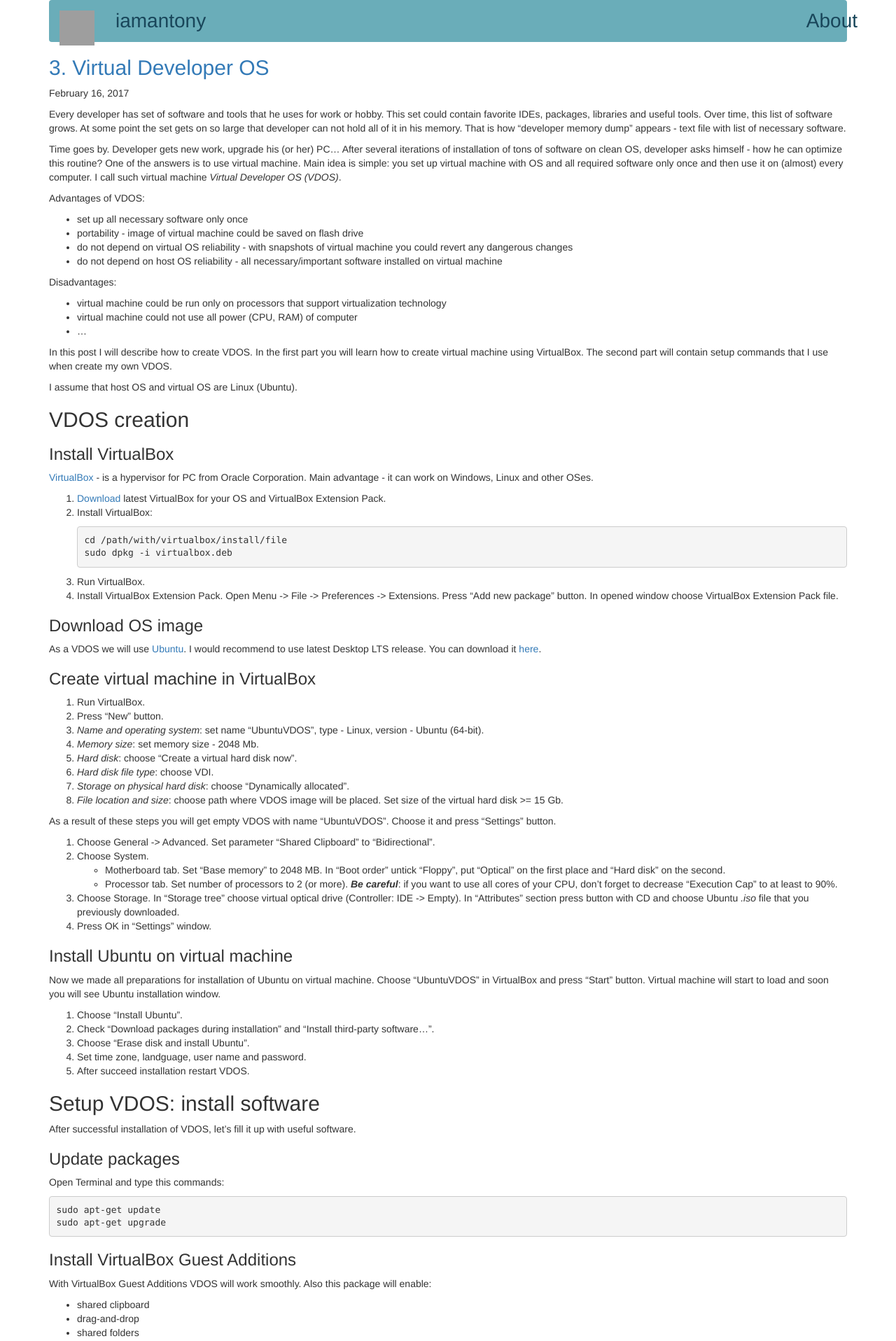
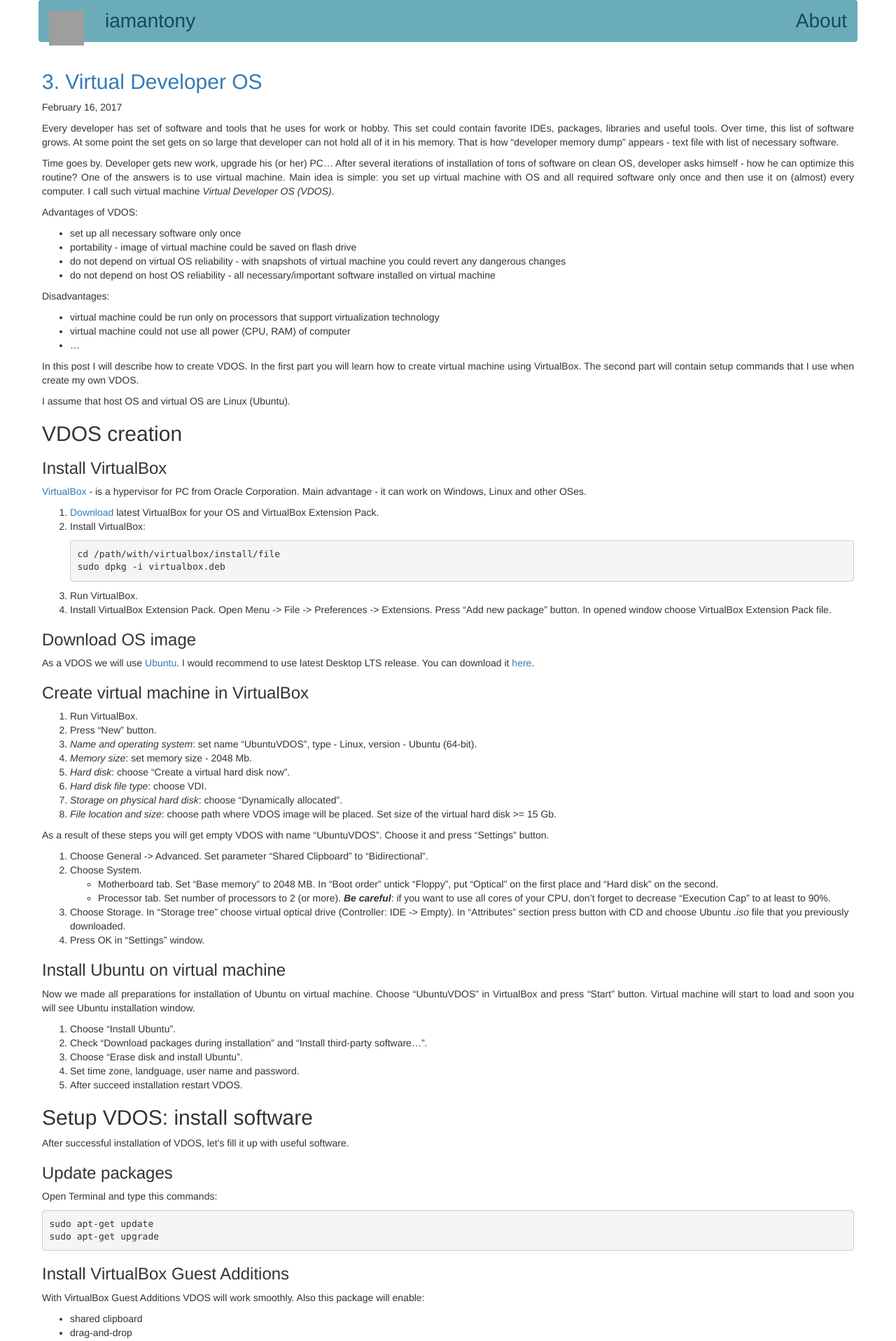
Before and after one commit to iamantony/iamantony.github.io, a Jekyll site: the page built from _posts/2017-02-16-virtual-developer-os.md, in a window 1280 px wide. Shown: the top 1916 px of the page at 70% size. Built offline with Jekyll 4.4.1, drawn with Linux system fonts in a browser that asks for light colours; nearby versions of some CDN libraries; grey boxes are pictures that could not be loaded.

Commit message:
Fix style for default.html and post.html

```diff
--- a/_includes/page/header.html
+++ b/_includes/page/header.html
@@ -7,7 +7,7 @@
         </a>
         <ul class="nav nav-pills nav-justified">
           <li>
-            <a class="navbar-left" href="">iamantony</a>
+            <a class="navbar-left" href="/">iamantony</a>
           </li>
           <li>
             <a class="navbar-right" href="/about.html">About</a>
--- a/_layouts/default.html
+++ b/_layouts/default.html
@@ -10,11 +10,11 @@
       <div class="row">
         {% include page/header.html %}
         <div class="row">
-          <ol>
+          <ol class="posts-list">
             {% for post in site.posts offset: 0 %}
             {% capture reverse_index %}{{ forloop.length | minus:forloop.index | plus:1 }}{% endcapture %}
-            <li type="1" value="{{ reverse_index }}">
-              <h2><a href="{{ post.url }}">{{ post.title }}</a></h2>
+            <li type="1">
+              <h2><a href="{{ post.url }}">{{ reverse_index }}. {{ post.title }}</a></h2>
               <p class="post-info">{{ post.date | date: "%B %e, %Y" }}</p>
               {{ post.excerpt }}
             </li>
--- a/_layouts/post.html
+++ b/_layouts/post.html
@@ -6,17 +6,17 @@
     {% include page/includes.html %}
   </head>
   <body>
-      <div class="container">
-          {% include page/header.html %}
-          <div class="post">
-              <div class="section section-post-meta post">
-                  <h2><a href="{{ page.url }}">{{ page.number }}. {{ page.title }}</a></h2>
-                  <p class="meta">
-                      {{ page.date | date: "%B %e, %Y" }}
-                  </p>
-              </div>
-              {{ page.content }}
+    <div class="container">
+      <div class="row">
+        {% include page/header.html %}
+        <div class="row post">
+          <div class="section section-post-meta">
+            <h2><a href="{{ page.url }}">{{ page.number }}. {{ page.title }}</a></h2>
+            <p class="meta">{{ page.date | date: "%B %e, %Y" }}</p>
           </div>
+          {{ page.content }}
+        </div>
       </div>
+    </div>
   </body>
 </html>
--- a/assets/css/main.css
+++ b/assets/css/main.css
@@ -8,7 +8,7 @@
     font-family: Arial, Helvetica, sans-serif;
 }
 
-/* Header styles */
+/* === Header styles === */
 header > nav.navbar {
     border: none;
     background-color: rgb(106, 173, 185);
@@ -28,414 +28,26 @@ header div.navbar-header {
     color: rgb(10, 55, 75);
 }
 
-/*[class^="icon-"], [class*=" icon-"] {
-    background-image: none;
+/* TODO: top-border style */
+
+/* === Styles for content section: list of posts === */
+div.row ol.posts-list {
+    padding: 0 20px;
 }
 
-.btn-small [class^="icon-"] {
-margin-top: -1px;
+div.row ol.posts-list li {
+    list-style: none;
 }
 
-.btn [class^="icon-"] {
-    margin-top:2px;
+div.row ol.posts-list li p {
+    text-align: justify;
 }
 
-a {
-    color: #005580;
+/* === Styles for content section: post === */
+div.post {
+    padding: 0 20px;
 }
 
-
-blockquote {
-    border-color: #ddd;
-    opacity:0.8;
-    font-style: italic;
+div.post p {
+    text-align: justify;
 }
-
-.addthis_toolbox {
-    position:absolute;
-    margin-top:70px;
-}
-
-body {
-    margin-bottom: 60px;
-    padding-top:60px;
-}
-
-.container {
-    position:relative;
-}
-
-#logo {
-    position:absolute;
-    background: url('https://secure.gravatar.com/avatar/fd3afc62552a715f5cb8ec2554dd4a89?s=100') transparent no-repeat top left;
-    width:100px;
-    height:100px;
-    top: 0px;
-}
-
-.hero-unit {
-    padding-top: 0px;
-    margin-bottom: 0px;
-    font-size: 13px;
-    line-height: 18px;
-    color: #333;
-    background-color: white;
-}
-
-.hero-unit p {
-    font-size: 18px;
-    font-weight: 200;
-    line-height: 27px;
-    color: inherit;
-}
-
-.hero-unit h1 {
-    font-size: 50px;
-    margin-bottom:20px;
-}
-
-.hero-unit h1 a {
-    color:#333;
-}
-
-.hero-unit h1 a:hover {
-    color:#333;
-    text-decoration: none;
-}
-
-.hero-unit #tweet {
-    opacity:0;
-    height:60px;
-    font-size: 14px;
-}
-
-.well {
-    padding: 10px;
-}
-
-.hero-unit #twitter-status .icon-twitter {
-    color: #08C;
-    text-shadow: 0 -1px 0 rgba(0, 0, 0, 0.25);
-    width: auto;
-    height: 70px;
-    float: left;
-    font-size: 58px;
-    display: inline-block;
-    margin: 0 10px 20px 0;
-}
-
-.hero-unit #tweet .time {
-    opacity:0.4;
-}
-
-.hero-unit #site-header-text {
-    padding-left:120px;
-}
-
-.post .section {
-    font-size: 120%;
-}
-
-.post .section,
-.post .section ul li p {
-    line-height: 160%;
-}
-
-body.home .post {
-
-}
-
-code {
-    color: #333333;
-}
-
-.post .section {
-    padding-right: 60px;
-}
-
-.sidebar h2 {
-    background-color: #005580;
-    color: white;
-    text-shadow: 0 -1px 0 rgba(0, 0, 0, 0.25);
-    border-radius: 6px;
-    padding: 0px 10px;
-    margin-bottom: 10px;
-
-    font-size:16px;
-}
-
-.sidebar h2 i {
-    width: auto;
-    height: auto;
-
-    font-size:16px;
-    line-height: 16px;
-
-    margin-right:4px;
-}
-
-.newsletter form label {
-    display:none;
-}
-
-.newsletter #email {
-    width: 70%;
-    margin: 0;
-}
-
-.post {
-    position:relative;
-}
-
-.indicator-icon {
-    width: auto;
-    height: auto;
-    position: absolute;
-    left: -20px;
-    font-size: 50px;
-}
-
-.comment-icon {
-    width: auto;
-    height: auto;
-    position: absolute;
-    left: -20px;
-    font-size: 50px;
-    color:#005580;
-}
-
-.post h2 a {
-    display:block;
-}
-
-.post h2 a:hover i {
-    text-decoration: none;
-}
-
-.section-post-meta .meta {
-    opacity:0.4;
-}
-
-.newer-older {
-    margin-top: 20px;
-    margin-bottom: -20px;
-}
-
-.newer-older a:hover i {
-    text-decoration: none;
-}
-
-.newer-older a i {
-    font-size: 40px;
-    width: 30px;
-    height:40px;
-}
-
-.newer-older a {
-    position:absolute;
-    opacity:0.6;
-    width:43%;
-}
-
-.newer-older a:hover {
-    opacity:1;
-}
-
-.newer-older .newer {
-    left:60px;
-    text-align: left;
-}
-
-.newer-older .older {
-    right:60px;
-    text-align: right;
-}
-
-.newer-older .newer i {
-    margin-right:10px;
-    float:left;
-}
-
-.newer-older .older i {
-    margin-left:10px;
-    float:right;
-}
-
-ul.listless {
-    list-style: none;
-    margin:0;
-}
-
-ul.listless li {
-    margin:16px 0;
-}
-
-.comments {
-    margin-top:80px;
-}
-
-.post p {
-    margin: 0 0 18px;
-}
-
-ul.repository-list {
-    list-style: none;
-    margin: 0;
-}
-
-ul.repository-list li {
-    margin: 10px 0;
-}
-
-ul.repository-list li a.build-status {
-    display:inline-block;
-    margin-left:6px;
-}
-
-body.illustration {
-
-}
-
-body.illustration .image {
-    width:100%;
-    display:block;
-}
-
-.post .illustration {
-    width:100%;
-    margin-bottom:40px;
-}
-
-.post .illustration span,
-.post .illustration a {
-    height:300px;
-    display:block;
-    background-color:transparent;
-    background-repeat: no-repeat;
-    background-position: 50% 30%;
-}
-
-.post .illustration a i {
-    width: auto;
-    height: auto;
-    font-size: 100px;
-    line-height: 100px;
-    margin: 100px 0 0 286px;
-    color: white;
-    opacity: 0.4;
-}
-
-.post .illustration a:hover {
-    text-decoration: none;
-}
-
-.post .illustration a:hover i {
-    opacity:0.8;
-}
-
-#page-index .post {
-    margin-bottom:60px;
-}
-
-#page-index .post .post {
-    margin-bottom: 0;
-}
-
-#page-index .archive-link {
-    font-size: 24px;
-    line-height: 36px;
-    margin-left:60px;
-    display:block;
-    border-top:5px solid #eee;
-    padding: 20px 0;
-}
-
-#page-index .archive-link i {
-    text-decoration: none;
-    width: auto;
-    height: auto;
-    line-height: 28px;
-}
-
-.sidebar h3 {
-    font-size:14px;
-}
-
-.application-list .application-meta ul {
-    list-style: none;
-    margin: 10px 0;
-}
-
-.application-list .application-meta li {
-    padding: 3px 0;
-}
-
-.post table.stats th {
-    font-size:14px;
-    opacity:0.8;
-}
-
-.question-answer h3 {
-    font-weight: normal;
-    font-style: italic;
-    font-size: 16px;
-    line-height: 24px;
-    margin-bottom:8px;
-    margin-top:20px;
-    border-left: 5px solid #DDD;
-    margin-left: -20px;
-    padding-left: 10px;
-}
-
-.question-answer ul {
-    margin-top: -10px;
-}
-
-.question-answer ul p {
-    margin-bottom:8px;
-}
-
-.accented-charater-comparison i {
-    font-size:60px;
-    font-style: normal;
-}
-
-div.post h3 {
-    margin-bottom:6px;
-}
-
-.inline-illustration {
-    margin: 6px 20px 20px 0;
-    box-shadow: 0px 0px 5px 0px #222;
-}
-
-.inline-illustration-floated {
-    float:left;
-}
-
-#page-latest ol {
-    margin-left:120px;
-}
-
-#page-latest ol li {
-    font-size:40px;
-    color:#005580;
-    margin-bottom:40px;
-}
-
-#page-latest ol li:hover {
-    color:#ccc;
-}
-
-#page-latest ol li h2 a {
-    display:block;
-}
-
-#page-latest ol li p {
-    font-size:16px;
-    color:#555;
-}
-
-.post-info {
-    opacity: 0.4;
-}
```
